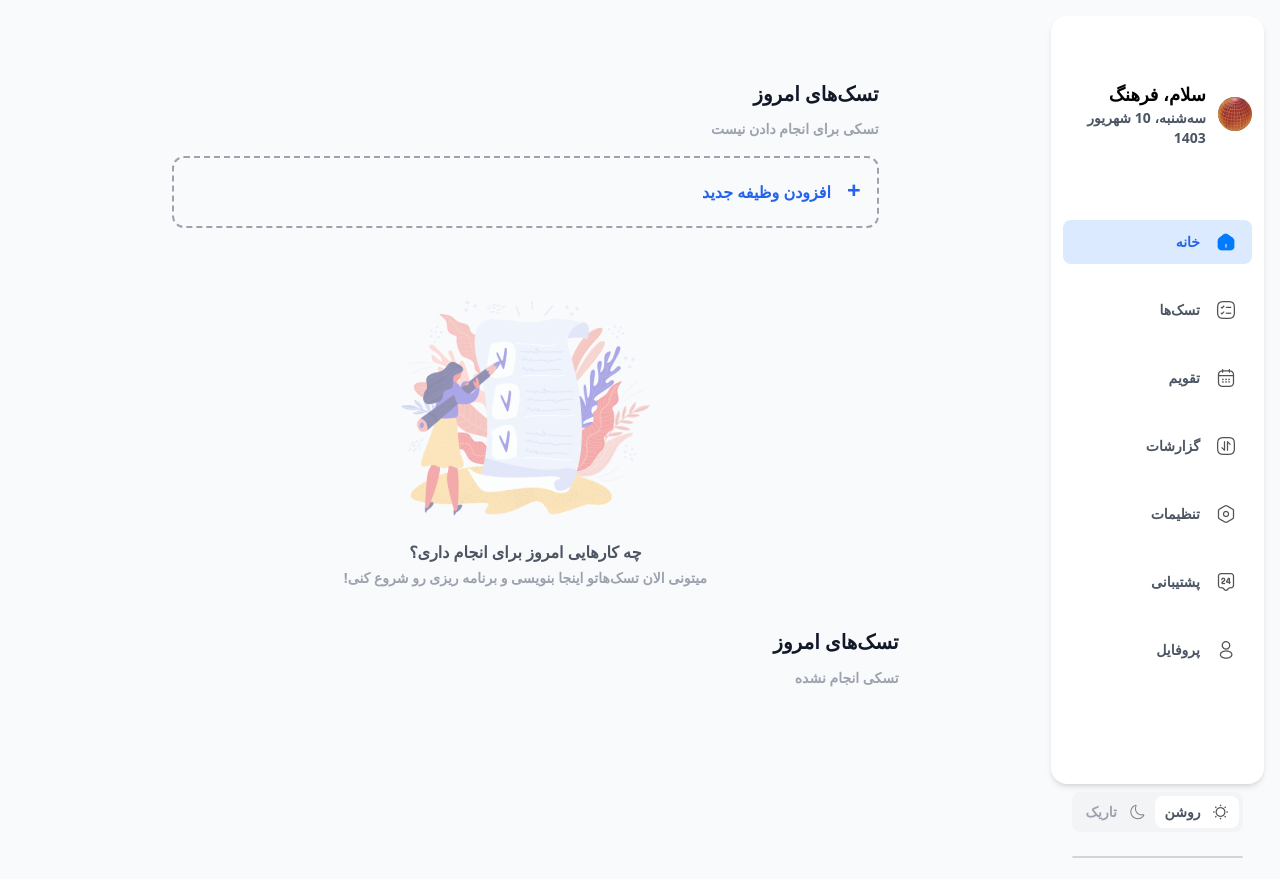
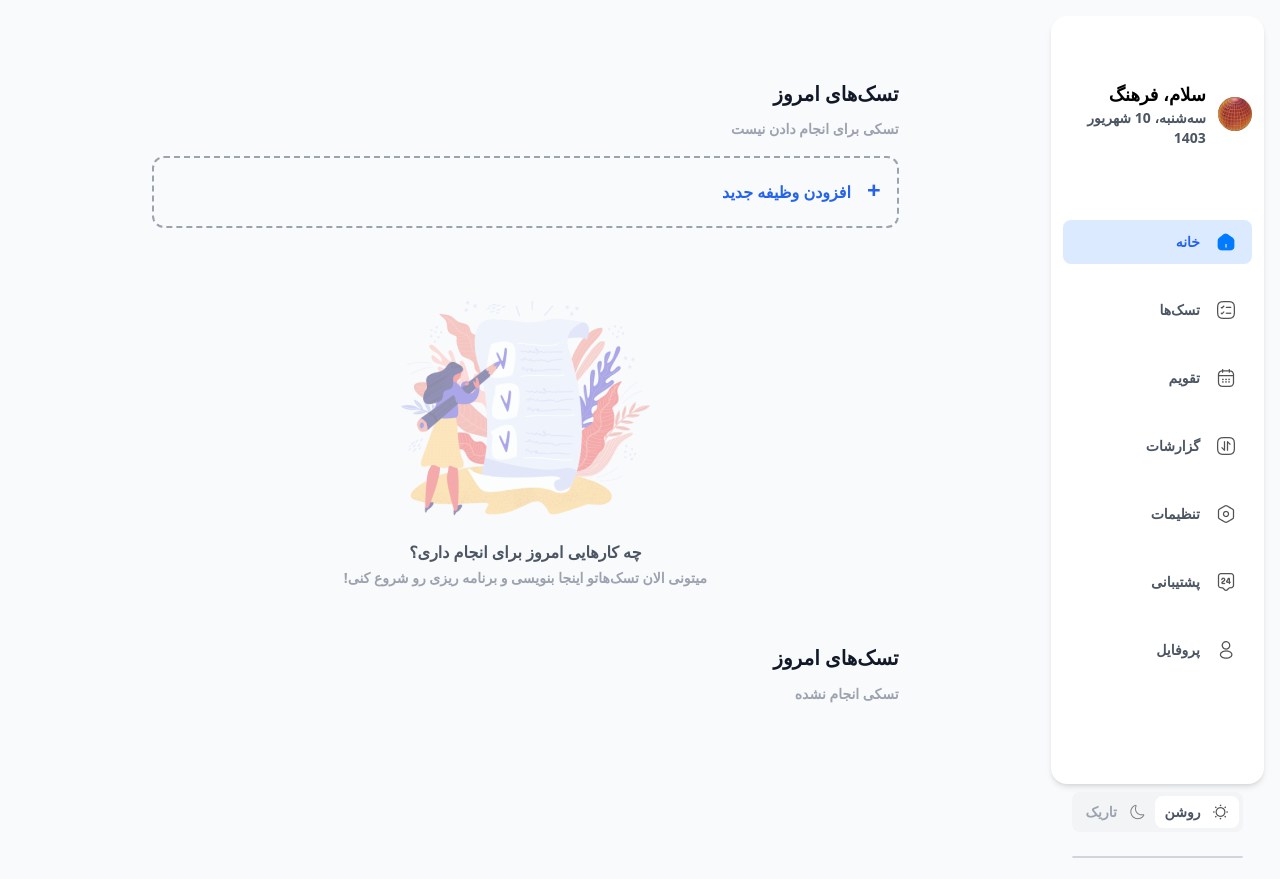
Before and after one commit to farhangabedinzadeh1998/Quera_Final_Project, a plain HTML site: page index.html in a window 1280 px wide. Shown: the top 879 px of the page. Drawn offline with nearby package versions, Linux system fonts and the light colour scheme.

Commit message:
final v 1.0 html-css-tailwind ready for js

```diff
--- a/index.html
+++ b/index.html
@@ -7,9 +7,9 @@
     <title>Document</title>
 </head>
 <body class="flex flex-row-reverse bg-gray-50 h-dvh overflow-hidden">
-    <header class="xl:hidden fixed top-4 inset-x-4 bg-white rounded-md p-3">
+    <header class="xl:hidden fixed top-4 inset-x-4 bg-white rounded-md p-3 transition duration-500 ease-out hover:shadow-lg">
         <div class="flex flex-row items-center place-content-around">
-            <button class="flex"><img class="" src="./scr/assets/images/header-items/menu.png" alt="menue"></button>
+            <button class="flex hover:scale-110 transition duration-300"><img src="./scr/assets/images/header-items/menu.png" alt="menue"></button>
             <span class="text-gray-800 font-semibold text-base">کوئرا لیست</span>
             <div>
                 <!-- viod just to balance -->
@@ -28,7 +28,7 @@
         <div class="border mx-6 xl:hidden mb-5">
             <!-- line -->
         </div>
-        <div class="flex flex-col gap-4 pb-5 mx-5">
+        <div class="flex flex-col gap-4 pb-5 xl:mx-0 mx-5">
             <!-- تسک های امروز -->
              <div class="flex flex-col gap-2">
                 <span class="font-extrabold text-xl text-gray-900">تسک‌های امروز</span>
@@ -38,8 +38,8 @@
                 </div>
              </div>
              <div>
-                <div>
-                    <button class="flex flex-row items-center gap-4 border-2 rounded-xl border-gray-400 border-dashed w-full py-4 pr-4 text-blue-600 transition ease-in-out duration-500 hover:border-dotted hover:bg-blue-400 hover:text-gray-50">
+                <div class="border-2 rounded-xl border-gray-400 border-dashed transition duration-500 delay-200 ease-out hover:scale-105">
+                    <button class="flex flex-row items-center gap-4 rounded-xl w-full py-4 pr-4 text-blue-600 transition ease-out duration-500 hover:bg-blue-400  hover:text-gray-50">
                         <span class="font-semibold text-2xl pb-1">+</span>
                         <span class="font-bold text-base ">افزودن وظیفه جدید</span>
                     </button>
@@ -56,7 +56,7 @@
                 <p class="font-semibold text-sm text-gray-400">میتونی الان تسک‌هاتو اینجا بنویسی و برنامه ریزی رو شروع کنی!</p>
              </div>
         </div>
-        <div>
+        <div class="flex flex-col xl:mx-0 mx-5 pt-4">
             <!-- تسک های انجام شده -->
             <div>
                 <span class="font-extrabold text-xl text-gray-900">تسک‌های امروز</span>
```
